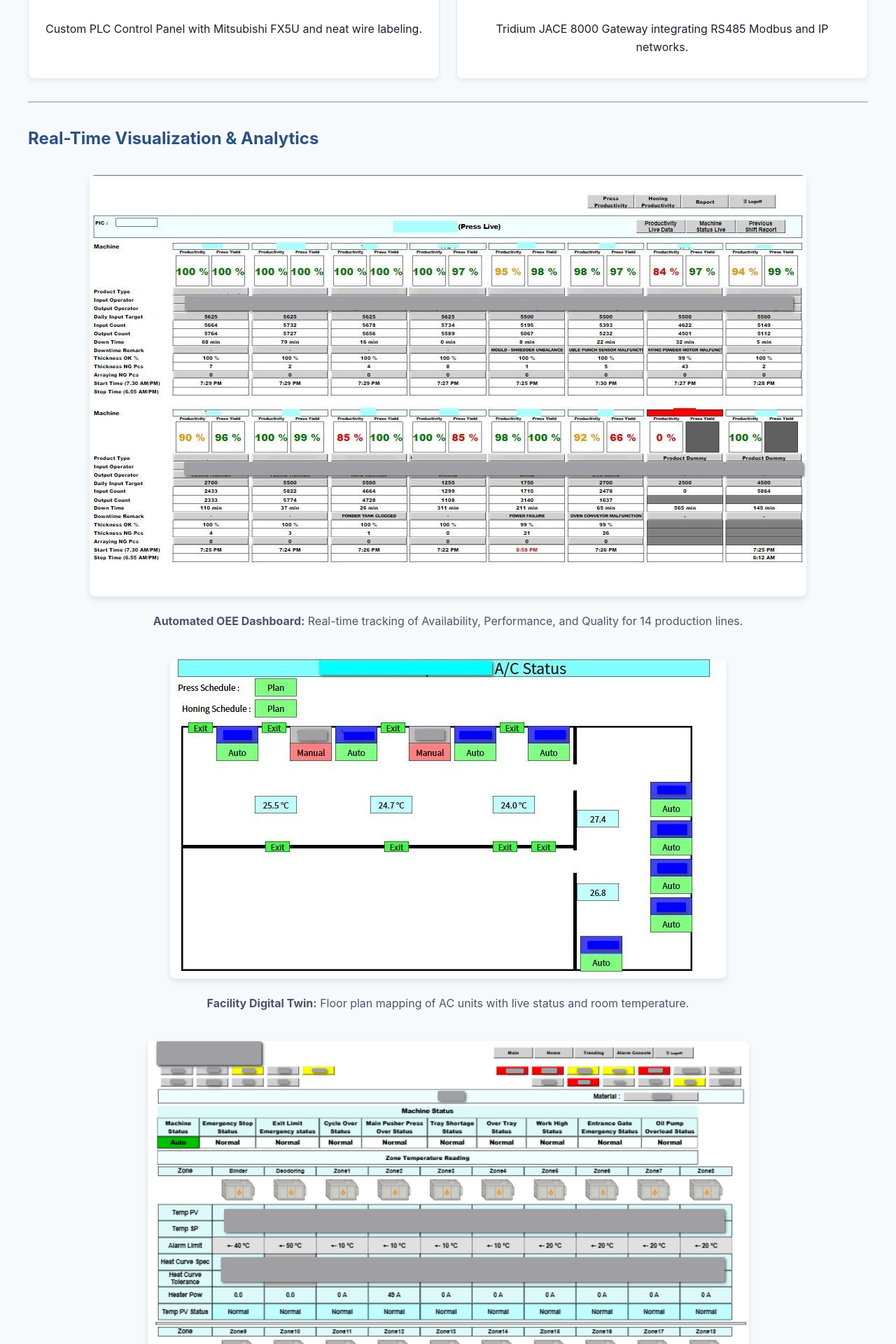
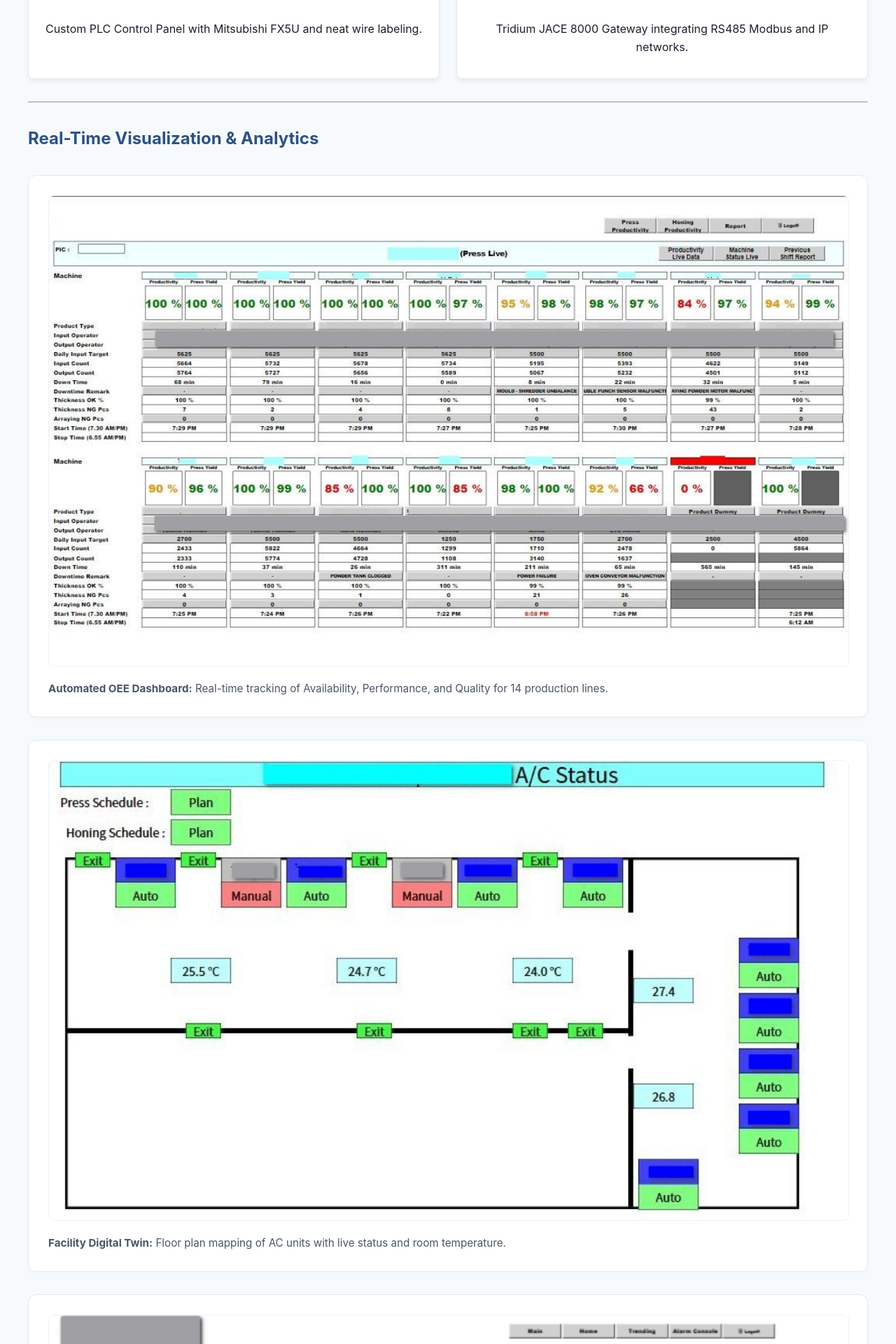
Before and after one commit to xion-xion/xion-xion.github.io, a Jekyll site: the page built from projects/project-smart-factory.html, in a window 1280 px wide. Shown: the part 4167-6087 px from the top of the page at 70% size. Built offline with Jekyll 4.4.1, drawn with Linux system fonts in a browser that asks for light colours.

Commit message:
style: polish dashboard gallery items to premium cards
Apply card borders, shadows, left-align text, and hover transitions to dashboard items on the smart factory page.

```diff
--- a/assets/css/style.css
+++ b/assets/css/style.css
@@ -573,27 +573,41 @@ footer a:hover {
 .dashboard-gallery {
     display: grid;
     grid-template-columns: 1fr;
-    gap: 2.5rem;
+    gap: 2rem;
     margin-top: 2rem;
 }
 
 .dashboard-item {
-    text-align: center;
+    background-color: #ffffff;
+    border: 1px solid #e2e8f0;
+    border-radius: 12px;
+    padding: 1.75rem;
+    box-shadow: 0 4px 6px rgba(0,0,0,0.02);
+    transition: all 0.3s cubic-bezier(0.165, 0.84, 0.44, 1);
+    text-align: left;
+}
+
+.dashboard-item:hover {
+    transform: translateY(-3px);
+    box-shadow: 0 12px 20px rgba(0, 0, 0, 0.05);
+    border-color: #cbd5e0;
 }
 
 .dashboard-item img {
-    max-width: 100%;
+    width: 100%;
     height: auto;
     border-radius: 8px;
-    box-shadow: 0 4px 8px rgba(0,0,0,0.1);
-    margin-bottom: 1rem;
+    margin-bottom: 1.25rem;
+    border: 1px solid #edf2f7;
+    display: block;
 }
 
 .dashboard-item .caption {
-    font-size: 1rem;
+    font-size: 0.95rem;
     color: #4a5568;
-    max-width: 80%;
-    margin: 0 auto;
+    line-height: 1.55;
+    margin: 0;
+    max-width: 100%;
 }
 
 /* Installation Grid */
```
